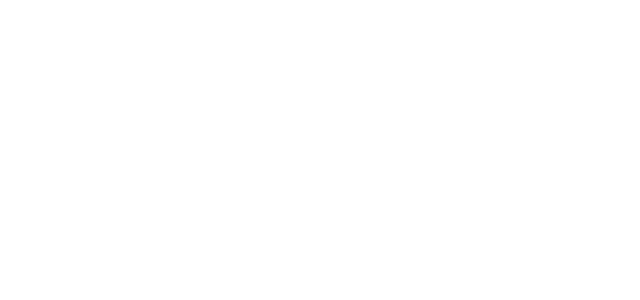
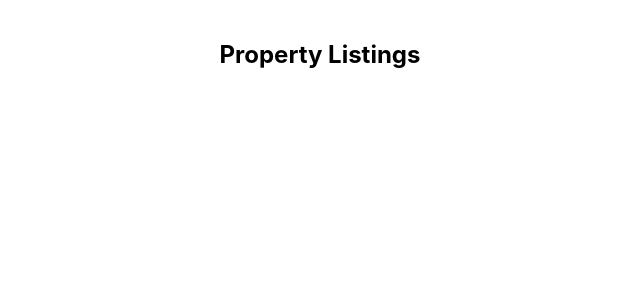
Before and after one commit to himanshu7377/broki, a React (Create React App) app in the folder broki/: page /home in a window 1280 px wide. Before the commit this address had no page. Shown: the top 300 px of the page, without its empty margins (320-960 px from the left). Built offline with nearby package versions, Linux system fonts and the light colour scheme.

Commit message:
home page

```diff
--- a/broki/src/App.js
+++ b/broki/src/App.js
@@ -1,6 +1,7 @@
 import React from 'react';
 import { BrowserRouter as Router, Route, Routes } from 'react-router-dom';
 import LoginPage from './component/LoginPage';
+import HomePage from './component/HomePage';
 // Import other components and routes
 
 const App = () => {
@@ -8,6 +9,7 @@
     <Router>
       <Routes>
         <Route path="/" element={<LoginPage />} />
+        <Route path="/home" element={<HomePage />} />
         {/* Define other routes */}
       </Routes>
     </Router>
--- /dev/null
+++ b/broki/src/component/HomePage.js
@@ -0,0 +1,13 @@
+import React from 'react';
+import '../styles/HomePage.css'; // Import the CSS file for styling
+
+const HomePage = () => {
+  return (
+    <div className="home-container">
+      <h2>Property Listings</h2>
+      {/* Your property listings content goes here */}
+    </div>
+  );
+};
+
+export default HomePage;
--- /dev/null
+++ b/broki/src/styles/HomePage.css
@@ -0,0 +1,6 @@
+.home-container {
+    text-align: center;
+    padding: 20px;
+  }
+
+  /* Add more styles as needed */
```
